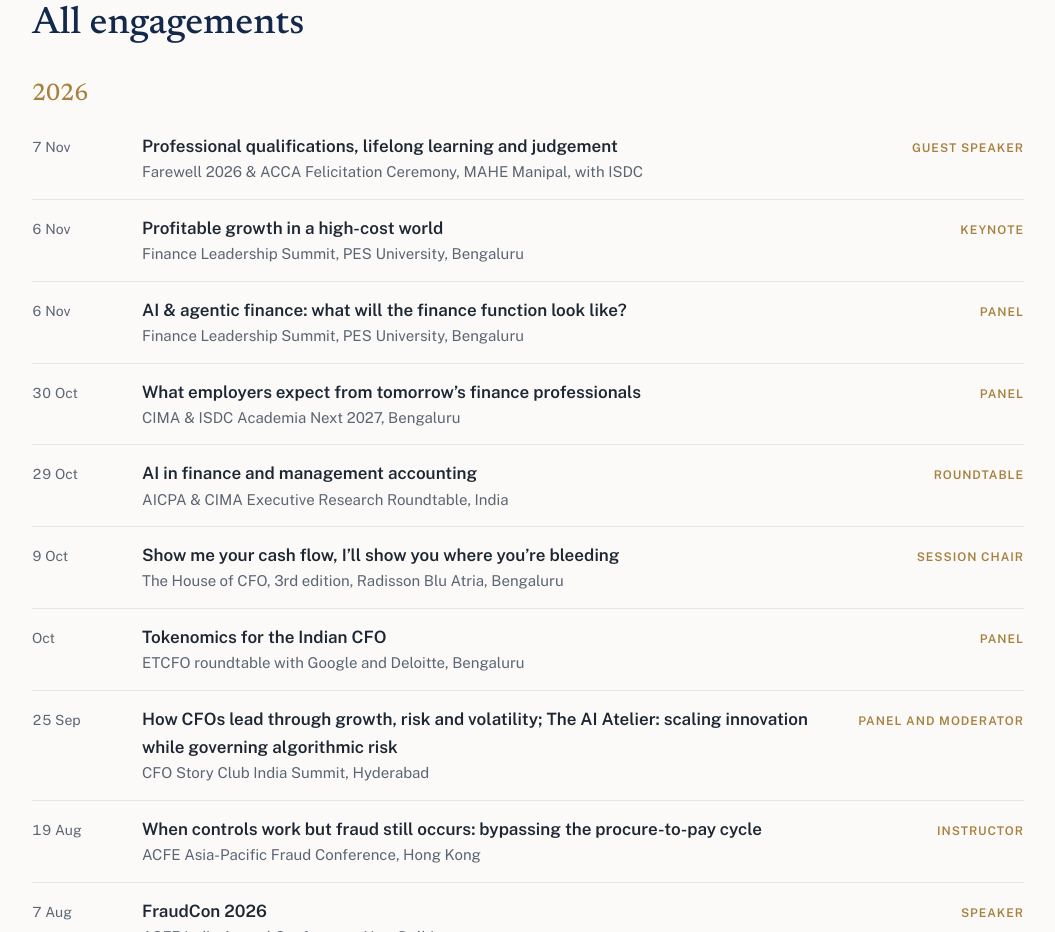
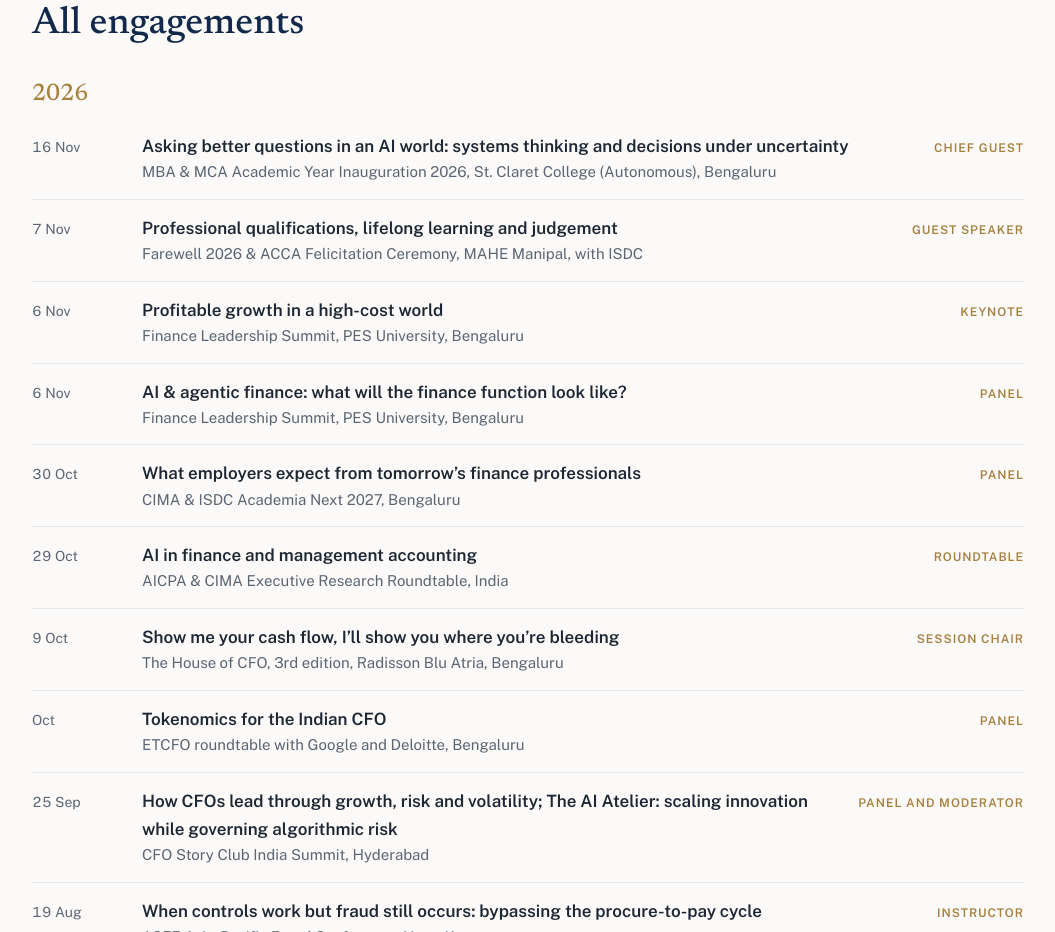
Before and after one commit to venkatkeshavpillai-cmyk/venkatpillai.com, a plain HTML site: page index.html in a window 1280 px wide. Shown: the part 5997-6929 px from the top of the page, without its empty margins (112-1167 px from the left). Drawn offline with nearby package versions, Linux system fonts and the light colour scheme.

Commit message:
Add event details for 16 Nov 2026

```diff
--- a/index.html
+++ b/index.html
@@ -469,6 +469,11 @@ footer .links { display: flex; gap: 18px; }
         <h3 class="year">2026</h3>
         <ul class="engagements">
           <li>
+            <span class="e-date">16 Nov</span>
+            <span class="e-main"><b>Asking better questions in an AI world: systems thinking and decisions under uncertainty</b><span class="where">MBA &amp; MCA Academic Year Inauguration 2026, St. Claret College (Autonomous), Bengaluru</span></span>
+            <span class="e-role">Chief guest</span>
+          </li>
+          <li>
             <span class="e-date">7 Nov</span>
             <span class="e-main"><b>Professional qualifications, lifelong learning and judgement</b><span class="where">Farewell 2026 &amp; ACCA Felicitation Ceremony, MAHE Manipal, with ISDC</span></span>
             <span class="e-role">Guest speaker</span>
```
